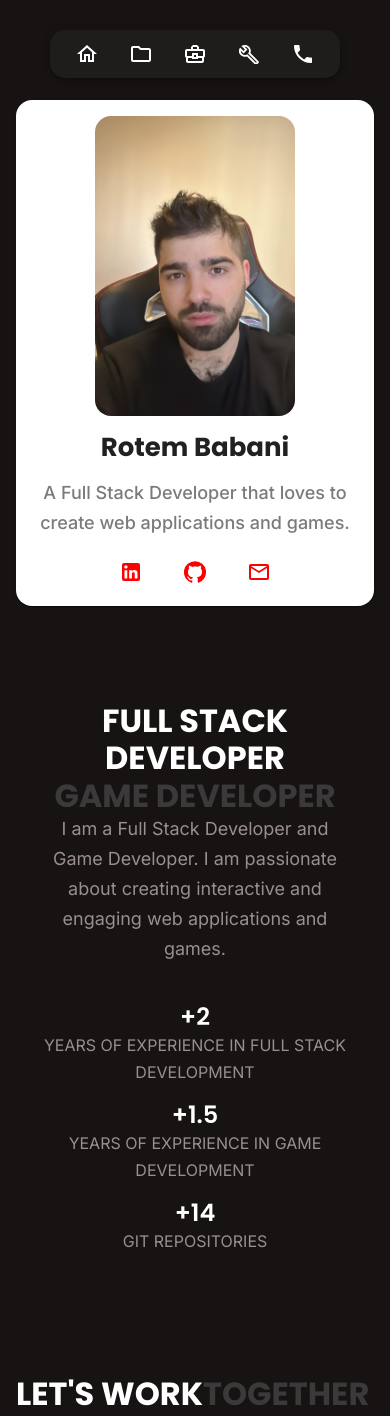
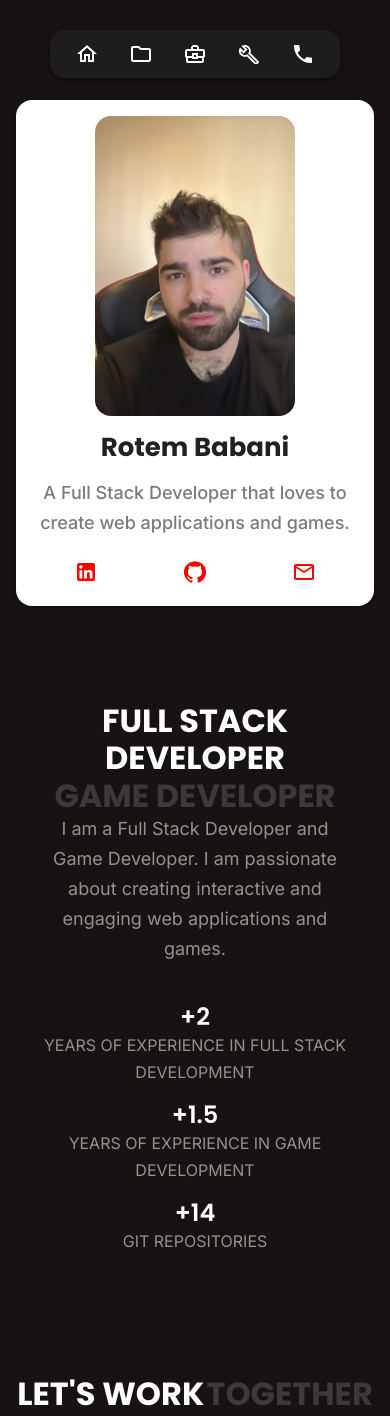
Before and after one commit to rotembab/resume-frontend, a React (Vite) app: page / in a window 390 px wide. Built offline with nearby package versions, Linux system fonts and the light colour scheme.

Commit message:
made it more responsive

```diff
--- a/src/App.tsx
+++ b/src/App.tsx
@@ -27,7 +27,7 @@ export default function App() {
         <Grid
           size={{
             xs: 12,
-            md: 4,
+            lg: 4,
           }}
         >
           <DetailsCard />
@@ -35,7 +35,7 @@ export default function App() {
         <Grid
           size={{
             xs: 12,
-            md: 8,
+            lg: 8,
           }}
         >
           <Routes>
--- a/src/components/ui/details-card/details-card.component.tsx
+++ b/src/components/ui/details-card/details-card.component.tsx
@@ -66,13 +66,15 @@ export const DetailsCard = () => {
             </Typography>
           </Grid>
           <Grid size={12}>
-            <Box>
+            <Grid container>
               {detailsCardLinks.map((item, index) => (
-                <Button key={item.link} href={item.link} target='_blank'>
-                  {item.icon}
-                </Button>
+                <Grid size={4}>
+                  <Button key={item.link} href={item.link} target='_blank'>
+                    {item.icon}
+                  </Button>
+                </Grid>
               ))}
-            </Box>
+            </Grid>
           </Grid>
         </Grid>
       </Card>
--- a/src/components/ui/single-statistic/single-statistic.component.tsx
+++ b/src/components/ui/single-statistic/single-statistic.component.tsx
@@ -12,8 +12,9 @@ export const SingleStatistic = ({
   return (
     <Box
       sx={{
-        '@media (max-width: 900px)': {
+        '@media (max-width: 1200px)': {
           margin: 'auto',
+          textAlign: 'center',
         },
       }}
     >
--- a/src/themes/theme.ts
+++ b/src/themes/theme.ts
@@ -48,6 +48,10 @@ export const AppTheme = responsiveFontSizes(
       caption: {
         fontWeight: 400,
         fontSize: '20px',
+        '@media (max-width:1200px)': {
+          textAlign: 'center',
+          margin: 'auto',
+        },
         '@media (max-width:900px)': {
           textAlign: 'center',
           margin: 'auto',
@@ -62,6 +66,10 @@ export const AppTheme = responsiveFontSizes(
         fontFamily: "'Poppins', sans-serif",
         textTransform: 'uppercase',
         fontSize: '6.5rem',
+        '@media (max-width:1200px)': {
+          textAlign: 'center',
+          margin: 'auto',
+        },
         '@media (max-width:900px)': {
           fontSize: '3rem',
           textAlign: 'center',
@@ -75,6 +83,10 @@ export const AppTheme = responsiveFontSizes(
         fontWeight: 600,
         fontFamily: "'Poppins', sans-serif",
         fontSize: '70px',
+        '@media (max-width:1200px)': {
+          textAlign: 'center',
+          margin: 'auto',
+        },
         '@media (max-width:900px)': {
           fontSize: '36px',
           textAlign: 'center',
```
